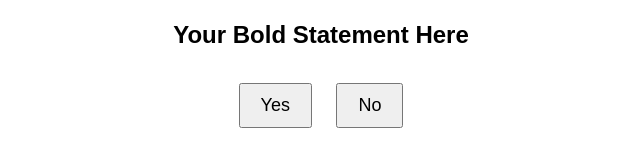
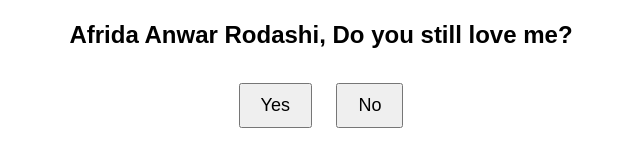
Before and after one commit to Abyanrafid/Just-me, a plain HTML site: page index.html in a window 1280 px wide. Shown: the part 27-194 px from the top of the page, without its empty margins (319-959 px from the left). Drawn offline with Linux system fonts and the light colour scheme.

Commit message:
Update index.html

```diff
--- a/index.html
+++ b/index.html
@@ -14,7 +14,7 @@
 <body>
     <div class="gift-container">
         <img id="giftImage" src="path_to_your_first_gift.gif">
-        <p id="statementText">Your Bold Statement Here</p>
+        <p id="statementText">Afrida Anwar Rodashi, Do you still love me?</p>
         <button id="yesButton">Yes</button>
         <button id="noButton">No</button>
     </div>
```
